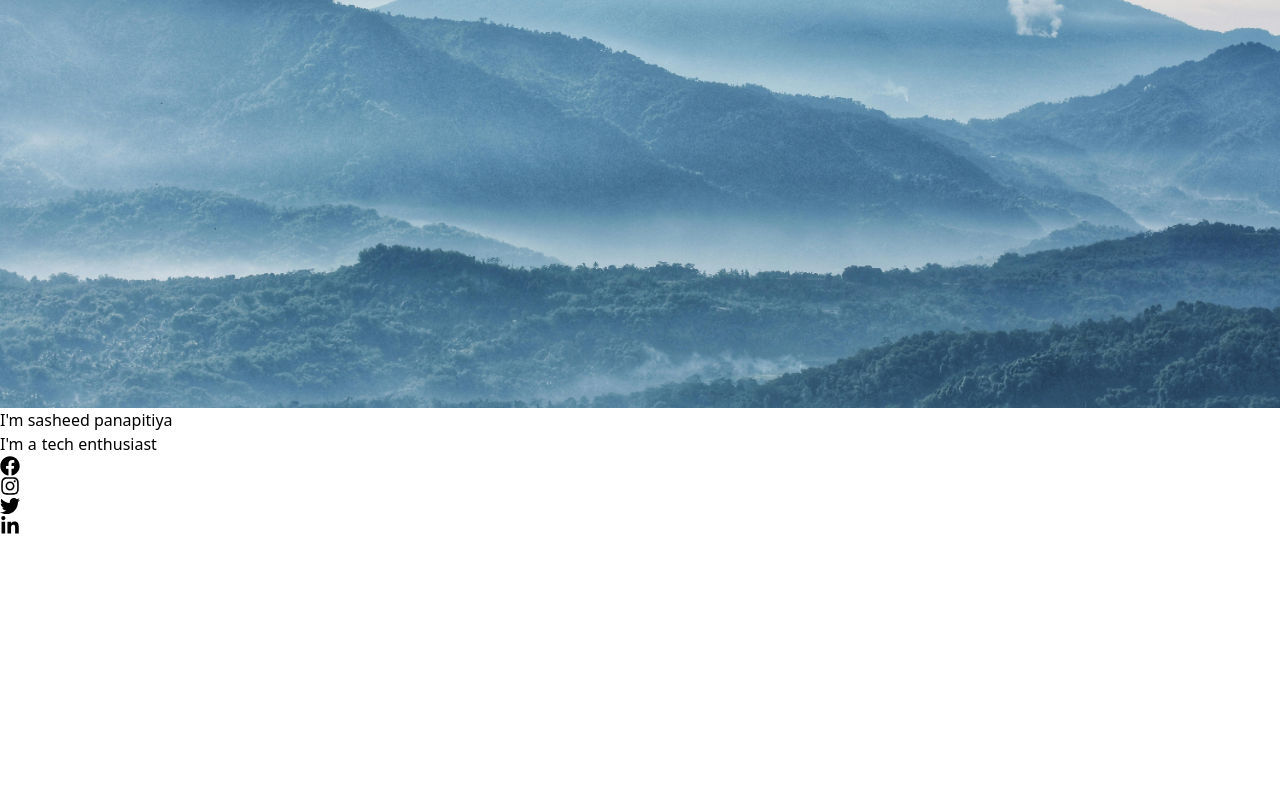
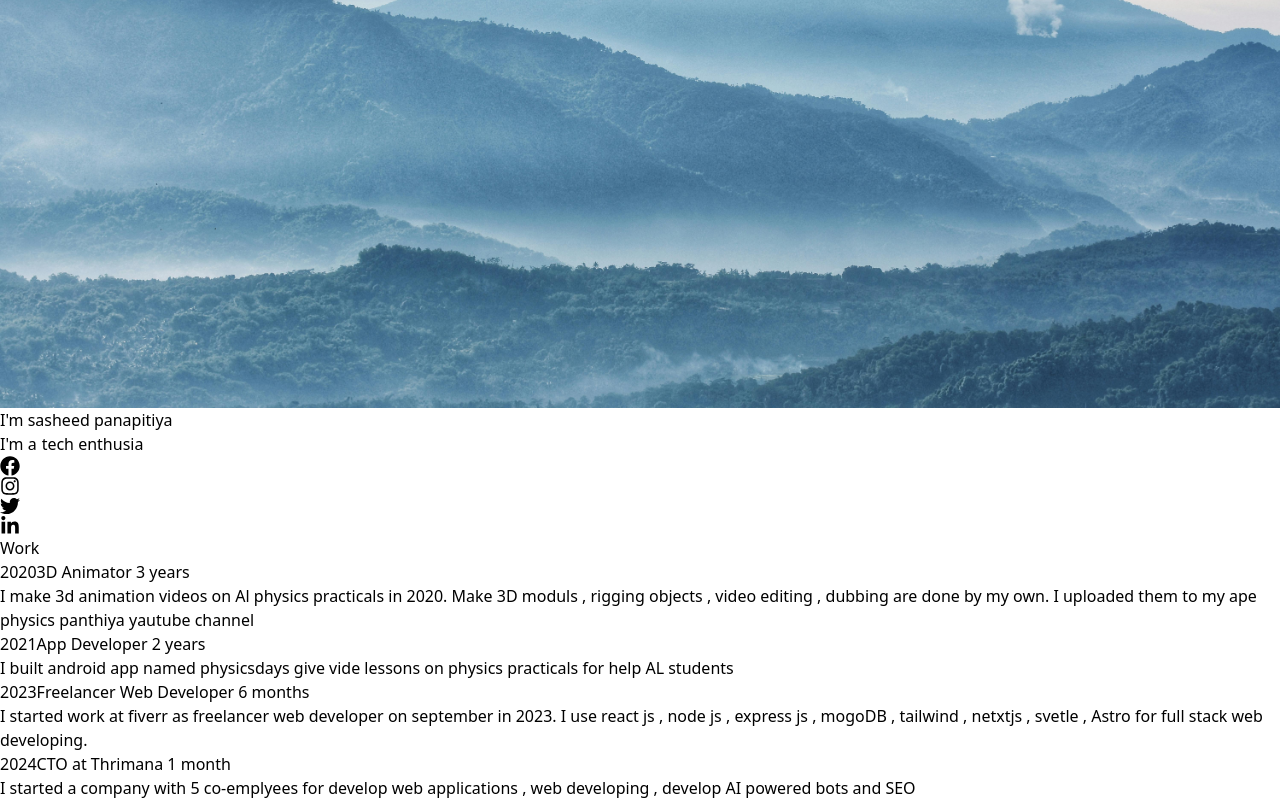
Before and after one commit to sashajhost/portfolio_using_vite_react_tailwind, a React (Vite) app: page / in a window 1280 px wide. Shown: the part 429-1229 px from the top of the page. Before the commit the page ends 965 px from the top, so only its background shows below. Built offline with nearby package versions, Linux system fonts and the light colour scheme.

Commit message:
built work and work components which functioning symaltaneasly

```diff
--- a/src/App.jsx
+++ b/src/App.jsx
@@ -1,6 +1,7 @@
 import { useState } from 'react';
 import Sidenav from './Components/Sidenav';
 import Main from './Components/Main';
+import Work from './Components/Work';
 
 
 function App() {
@@ -10,6 +11,7 @@ function App() {
     <div>
       <Sidenav/>
       <Main/>
+      <Work/>
 
     </div>
 
--- a/src/Components/Main.jsx
+++ b/src/Components/Main.jsx
@@ -9,22 +9,22 @@ import { FaLinkedinIn } from "react-icons/fa";
 const Main = () => {
   return (
     <div id='main'>
-        <img className='w-full h-screen object-cover ' src={mountain2} alt='' />
-        <div className='w-full h-screen absolute top-0 left-0 bg-white/25 '>
+        <img className='object-cover w-full h-screen ' src={mountain2} alt='' />
+        <div className='absolute top-0 left-0 w-full h-screen bg-white/25 '>
         <div className='max-w-[700px] m-auto h-full w-full flex flex-col justify-center lg:items-start items-center '>
-            <h1 className='sm:text-5xl text-4xl font-bold text-gray-800 '>I'm sasheed panapitiya</h1>
-            <h2 className='flex sm:text-3xl text-2xl pt-4 text-gray-800 '>
+            <h1 className='text-4xl font-bold text-gray-800 sm:text-5xl '>I'm sasheed panapitiya</h1>
+            <h2 className='flex pt-4 text-2xl text-gray-800 sm:text-3xl '>
                 I'm a
             <TypeAnimation
               sequence={[
                // Same substring at the start will only be typed out once, initially
-                 ' web developer',
+                 ' full stack web developer',
                   1000, // wait 1s before replacing "Mice" with "Hamsters"
                  'coder',
                   1000,
                   'tech enthusiast',
                    1000,
-                   'fast laerner',
+                   'fast learner',
                     1000
                     ]}
                      wrapper="span"
@@ -34,10 +34,10 @@ const Main = () => {
                     />
             </h2>
             <div className='flex justify-between pt-6 max-w-[200px] w-full '>
-             <FaFacebook  size={20} className='cursor-pointer'/>
-             <FaInstagram size={20} className='cursor-pointer' />
-             <FaTwitter size={20} className='cursor-pointer' />
-             <FaLinkedinIn size={20} className='cursor-pointer' />
+              <a p-2 href='https://www.facebook.com/sasheed.mandushanka/'><FaFacebook  size={20} className='cursor-pointer'/></a>
+              <a p-2 href='https://www.instagram.com/sasheedmandushanka/'><FaInstagram size={20} className='cursor-pointer' /></a>
+              <a p-2 href='https://twitter.com/MandushankaP'><FaTwitter size={20} className='cursor-pointer' /></a>
+              <a p-2 href='https://www.linkedin.com/in/sasheed-panapitiya-994a06245/'><FaLinkedinIn size={20} className='cursor-pointer' /></a>
 
             </div>
         </div>
--- /dev/null
+++ b/src/Components/Work.jsx
@@ -0,0 +1,61 @@
+import React from 'react';
+import WorkItem from './WorkItem';
+
+const data = [
+    {
+        year : 2020 ,
+        title : '3D Animator ' ,
+        duration : ' 3 years ',
+        details :
+        'I make 3d animation videos on Al physics practicals in 2020. Make 3D moduls , rigging objects , video editing , dubbing are done by my own. I uploaded them to my ape physics panthiya  yautube channel',
+
+    },
+
+    {
+        year : 2021 ,
+        title : 'App Developer ' ,
+        duration : ' 2 years ',
+        details :
+        'I built android app named physicsdays give vide lessons on physics practicals for help AL students',
+
+    },
+
+    {
+        year : 2023 ,
+        title : 'Freelancer Web Developer ' ,
+        duration : ' 6 months ',
+        details :
+        'I started work at fiverr as freelancer web developer on september in 2023. I use react js , node js , express js , mogoDB , tailwind , netxtjs , svetle , Astro for full stack web developing.',
+
+    },
+
+    {
+        year : 2024 ,
+        title : 'CTO at Thrimana ' ,
+        duration : ' 1 month ',
+        details :
+        'I started a company with 5 co-emplyees for develop web applications , web developing , develop AI powered bots and SEO',
+
+    },
+]
+
+const Work = () => {
+  return (
+    <div id='work' className='max-w-[1040px] m-auto md:pl-20 p-4 py-16 '>
+        <h1 className='text-4xl font-bold text-center text-[#001b5e]'>Work</h1>
+        {data.map((item , idx)=>(
+            <WorkItem
+            key={idx}
+            year={item.year}
+            title={item.title}
+            duration={item.duration}
+            details={item.details}
+            />
+
+        ))}
+
+    </div>
+  )
+}
+
+export default Work
--- /dev/null
+++ b/src/Components/WorkItem.jsx
@@ -0,0 +1,27 @@
+import React from 'react'
+
+
+const WorkItem = ({year , title , duration , details}) => {
+  return (
+    <ol className='relative flex flex-col border-l md:flex-row border-stone-200 '>
+        <li className='mb-10 ml-4 '>
+            <div className='absolute w-3 h-3 bg-stone-200 rounded-full mt-1.5 -left-1.5 border-white '/>
+            <p className='flex flex-row flex-wrap items-center justify-start gap-4 text-xs md:text-sm '>
+                <span className='inline-block px-2 py-1 font-semibold text-white bg-[#001b5e] rounded-md '>{year}</span>
+                <span className='text-lg font-semibold text-[#001b5e] '>{title}</span>
+                <span className='my-1 text-sm font-normal leading-none text-stone-400 '>{duration}</span>
+
+
+
+            </p>
+
+            <p className='my-2 text-base font-normal text-stone-500 '>{details}</p>
+
+        </li>
+
+    </ol>
+
+  )
+}
+
+export default WorkItem
```
